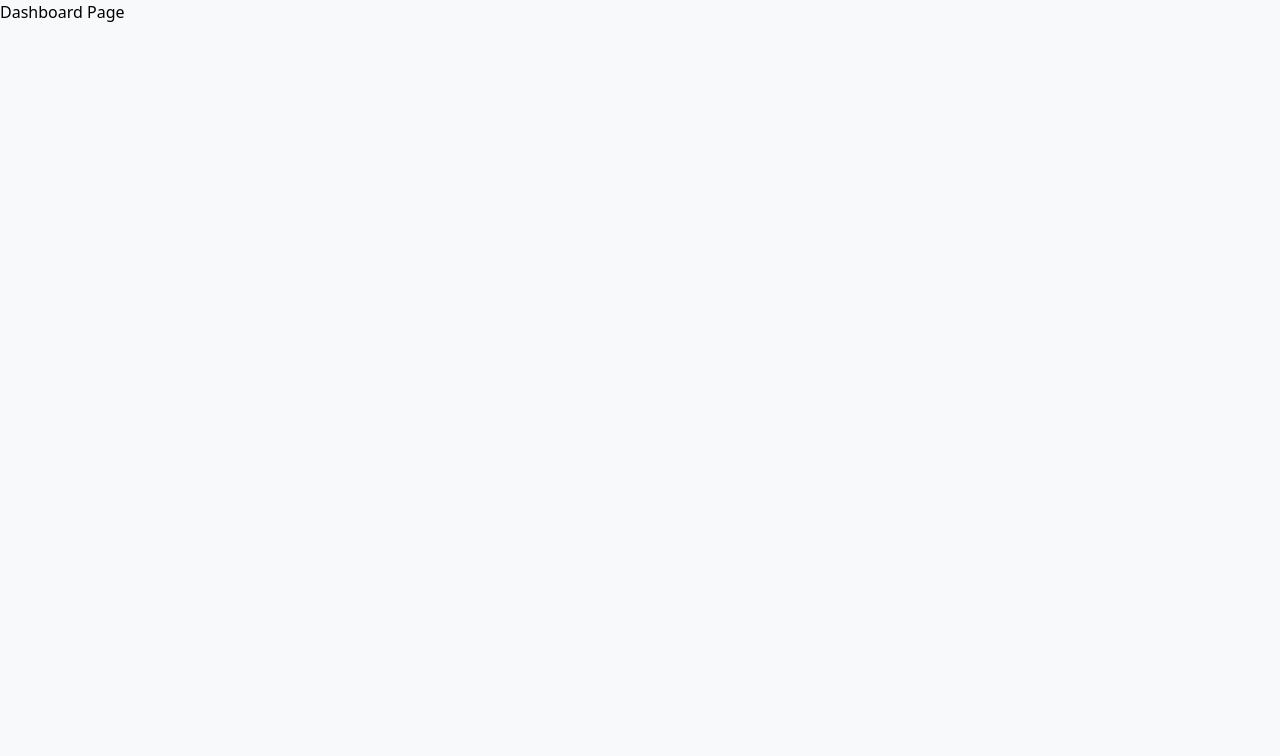
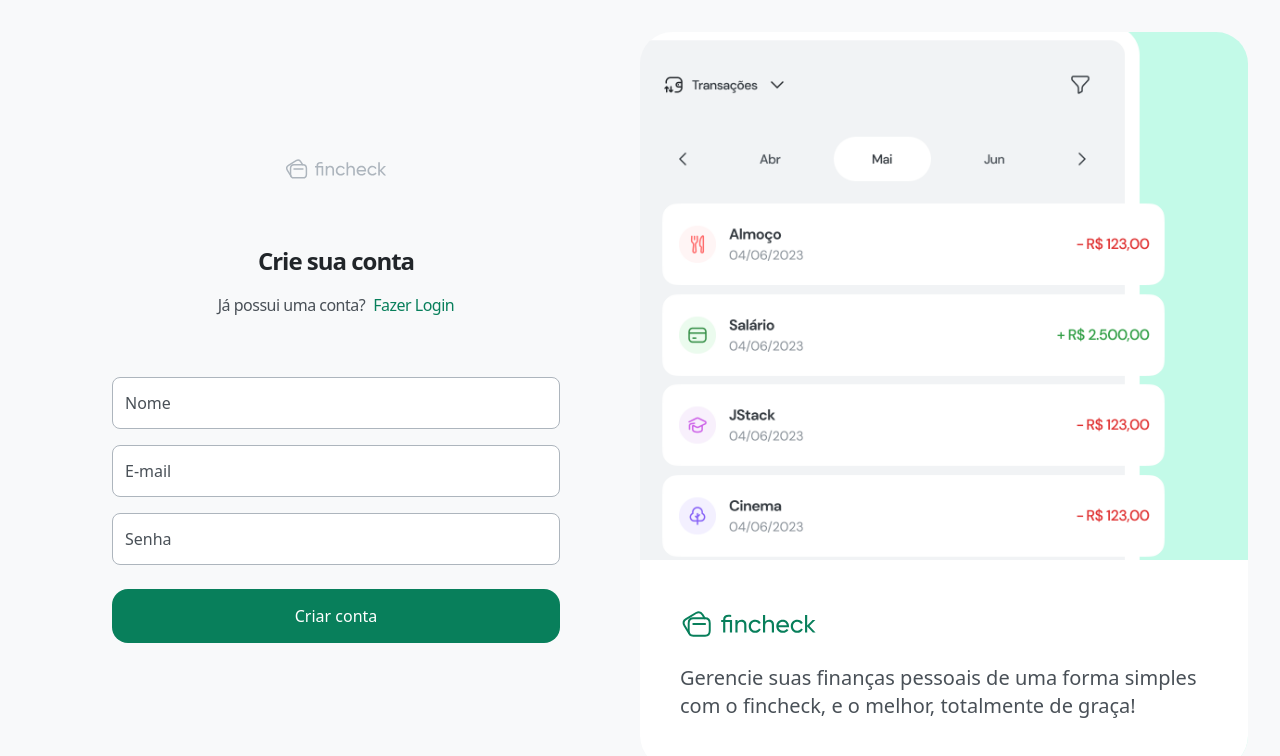
Before and after one commit to Fl1pMoura/frontend, a React (Vite) app: page /register in a window 1280 px wide. Before the commit this address led to /. Shown: the top 756 px of the page. Built offline with nearby package versions, Linux system fonts and the light colour scheme; no server answers.

Commit message:
feat: save access token on local storage / redirect to dashboard if access token is on local storage (login/register)

```diff
--- /dev/null
+++ b/src/app/config/localStorageKeys.ts
@@ -0,0 +1,3 @@
+export const localStorageKeys = {
+  ACCESS_TOKEN: 'fincheck:accesstoken',
+}
--- a/src/app/contexts/AuthContext.tsx
+++ b/src/app/contexts/AuthContext.tsx
@@ -1,14 +1,27 @@
-import { createContext } from "react";
+import { createContext, useCallback, useState } from "react";
+import { localStorageKeys } from "../config/localStorageKeys";
 
 export interface AuthContextValue{
   signedIn: boolean;
+  signin(accessToken: string): void
 }
 
 export const AuthContext = createContext({} as AuthContextValue);
 
 export function AuthProvider({children}: {children: React.ReactNode}){
+  const [signedIn, setSignedIn] = useState<boolean>(() => {
+    const storedAccessToken = localStorage.getItem(localStorageKeys.ACCESS_TOKEN);
+
+    return !!storedAccessToken
+  });
+
+  const signin = useCallback((accessToken: string) => {
+    localStorage.setItem(localStorageKeys.ACCESS_TOKEN, accessToken);
+    setSignedIn(true);
+  }, []);
+
   return (
-  <AuthContext.Provider value={{ signedIn: true }}>
+  <AuthContext.Provider value={{ signedIn, signin }}>
     {children}
   </AuthContext.Provider>
   )
--- a/src/view/pages/Login/useLoginController.tsx
+++ b/src/view/pages/Login/useLoginController.tsx
@@ -3,6 +3,7 @@
 import { useForm } from "react-hook-form";
 import toast from "react-hot-toast";
 import { z } from "zod";
+import { useAuth } from "../../../app/hooks/useAuth";
 import { authService } from "../../../app/services/authService";
 import { SigninParams } from "../../../app/services/authService/signin";
 
@@ -23,9 +24,12 @@
       }
     })
 
+    const { signin} = useAuth();
+
     const handleSubmit = hookFormHandleSubmit(async (data) => {
        try{
-        await mutateAsync(data);
+        const { accessToken } = await mutateAsync(data);
+        signin(accessToken);
        }catch{
         toast.error('Credenciais inválidas')
        }
--- a/src/view/pages/Register/useRegisterController.tsx
+++ b/src/view/pages/Register/useRegisterController.tsx
@@ -3,6 +3,7 @@
 import { useForm } from "react-hook-form";
 import toast from "react-hot-toast";
 import { z } from "zod";
+import { useAuth } from "../../../app/hooks/useAuth";
 import { authService } from "../../../app/services/authService";
 import { SignupParams } from "../../../app/services/authService/signup.";
 
@@ -25,9 +26,12 @@
     }
   })
 
+  const { signin } = useAuth();
+
   const handleSubmit = hookFormHandleSubmit(async (data) => {
      try{
-      await mutateAsync(data);
+      const { accessToken } = await mutateAsync(data);
+      signin(accessToken);
      }catch{
       toast.error('ocorreu um erro ao criar sua conta')
      }
```
